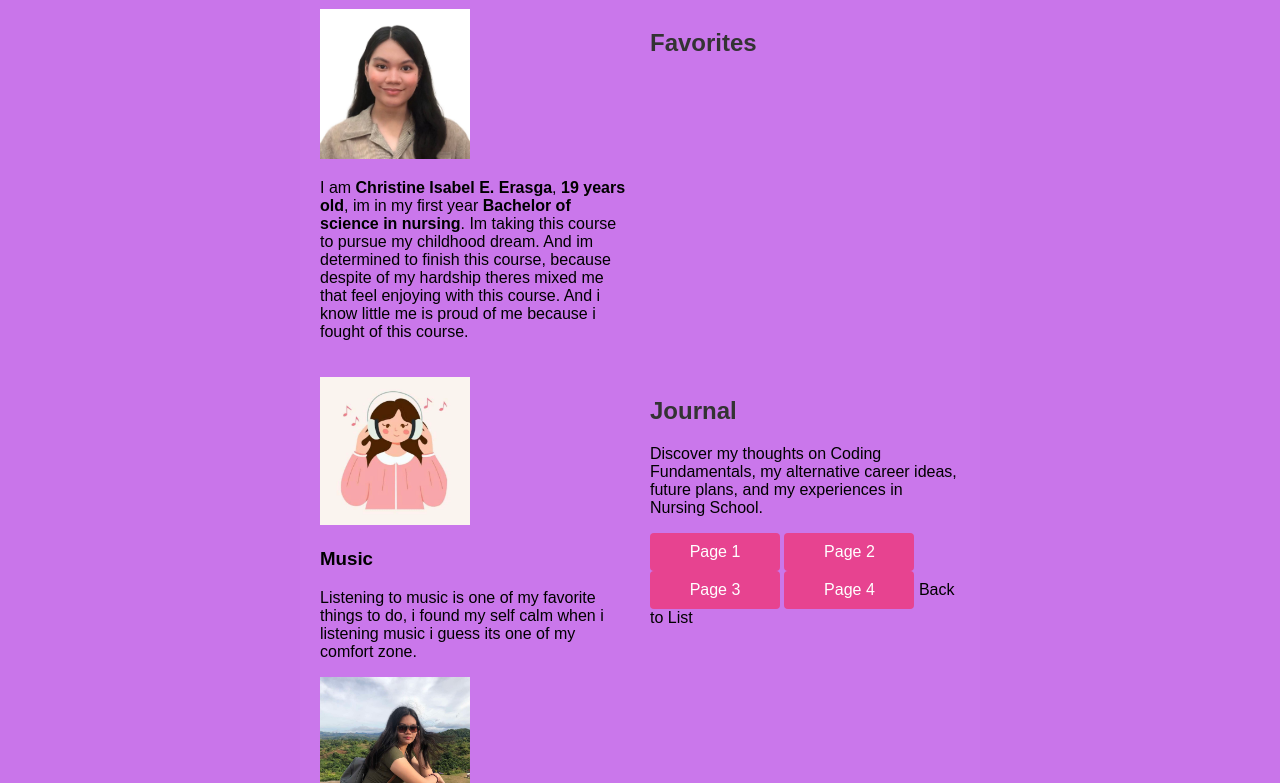
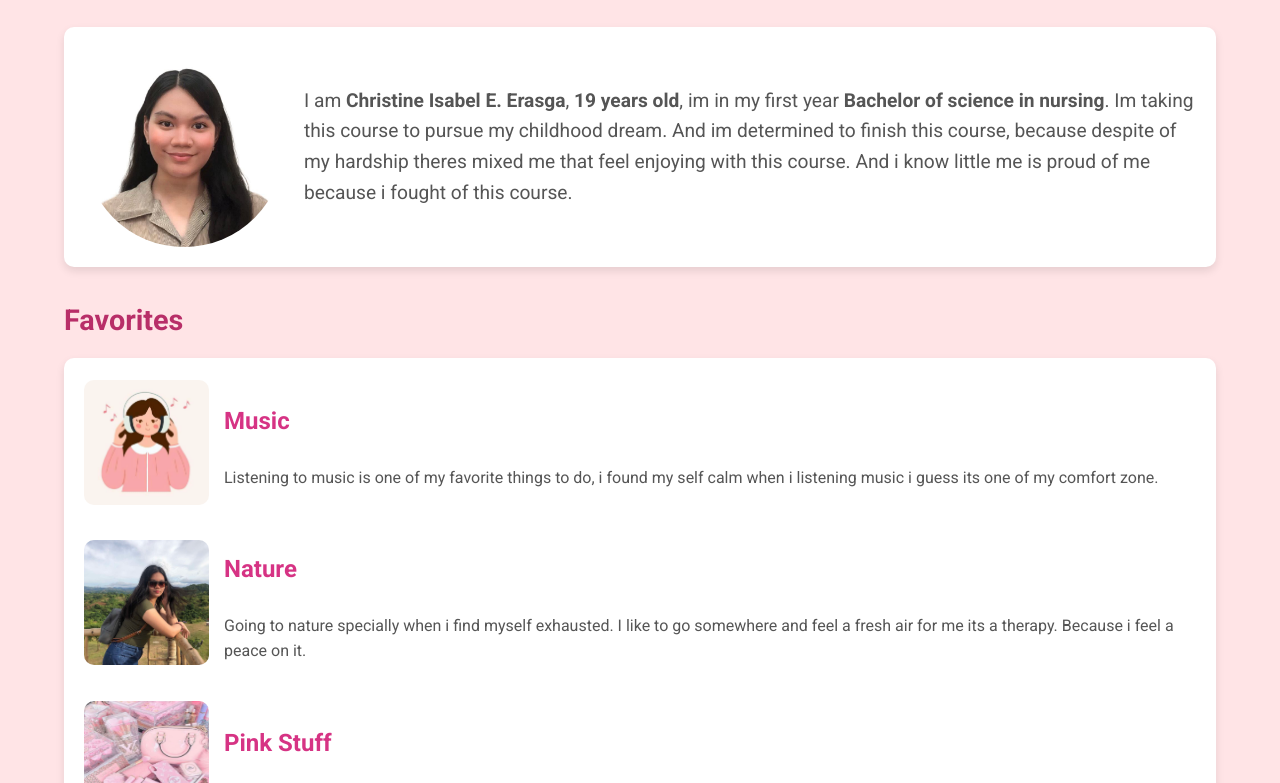
Before and after one commit to LeeannJames/The-Code-Crafters, a plain HTML site: page Profiles/Erasga, Christine Isabel/Profile Page.html in a window 1280 px wide. Shown: the part 148-931 px from the top of the page. Drawn offline with Linux system fonts and the light colour scheme; files that its build step writes are made by us from their sources.

Commit message:
Update Profile Page.html

```diff
--- a/Profiles/Erasga, Christine Isabel/Profile Page.html
+++ b/Profiles/Erasga, Christine Isabel/Profile Page.html
@@ -1,173 +1,164 @@
-<!DOCTYPE html>
-<html lang="en">
+<!DOCTYPE html> <html lang="en">
 <head>
 <meta charset="UTF-8" />
-    <meta name="viewport" content="width=device-width, initial-scale=1.0" />
-    <link rel="stylesheet" href="style.css" />
-    <title>My Profile Page</title>
+<meta name="viewport" content="width=device-width, initial-scale=1.0" /> <title>My Profile Page</title>
+<style>
+@import url("https://fonts.googleapis.com/css2?family=Roboto:wght@400;700&display=swap");
+body {
+font-family: "Roboto", sans-serif; margin: 0;
+padding: 0;
+line-height: 1.6; background-color: #ffe4e6; color: #333;
+} .container {
+width: 90%; max-width: 1200px; margin: 20px auto;
+} .header {
+text-align: center;
+margin-bottom: 30px; }
+.header h1 { font-size: 2.5rem; color: #d63384; margin: 0;
+} h2 {
+font-size: 1.8rem; color: #b82e68; margin-bottom: 15px;
+}
+.profile, .favorites, .journal {
+background-color: #fff;
+border-radius: 10px;
+padding: 20px;
+box-shadow: 0 4px 8px rgba(0, 0, 0, 0.1); margin-bottom: 30px;
+} .profile {
+display: flex; align-items: center; justify-content: start;
+
+ flex-wrap: nowrap;
+margin-bottom: 30px;
+background-color: #fff;
+padding: 20px;
+border-radius: 10px;
+box-shadow: 0 4px 8px rgba(0, 0, 0, 0.1);
+}
+.profile img {
+width: 200px; height: 200px; border-radius: 50%; margin-right: 20px; flex-shrink: 0;
+}
+.profile-description { flex: 1;
+font-size: 1.2rem; color: #555;
+}
+.favorites .favorite-item { display: flex; align-items: center; margin-bottom: 20px;
+}
+.favorites .favorite-item img {
+width: 125px; height: 125px; border-radius: 10px; margin-right: 15px;
+}
+.favorites .favorite-description h3 {
+font-size: 1.5rem;
+color: #d63384; }
+.favorites .favorite-description p { font-size: 1rem;
+color: #555;
+} .journal {
+text-align: center; }
+.journal img {
+width: 250px; height: 250px; border-radius: 10px; margin-right: 15px;
+
+ }
+.journal button {
+background-color: #d63384; color: #fff;
+border: none;
+padding: 10px 20px; font-size: 16px; border-radius: 5px;
+cursor: pointer;
+transition: all 0.3s ease; }
+.journal button:hover { background-color: #b82e68;
+}
+.journal p {
+margin-bottom: 15px; font-size: 1.1rem; color: #555;
+}
+@media (max-width: 768px) {
+.profile,
+.favorites .favorite-item {
+flex-direction: row;
+text-align: center; }
+.profile img,
+.favorites .favorite-item img {
+margin-bottom: 15px; }
+} </style>
 <script>
 function changeContent(content) {
-        document.getElementById("journal-content").innerHTML = content;
-      }
-    </script>
-  </head>
-  <body>
-    <div class="container">
-      <div class="header">
-        <h1>Welcome to My Profile Page!</h1>
-      </div>
-
-      <h2>About Me</h2>
-      <div class="profile">
-        <img src="profile page .jpg" alt="height=300px" width="150px">
-        <div class="profile-description">
+document.getElementById("journal-content").innerHTML = content; }
+</script> </head> <body>
+<div class="container"> <div class="header">
+<h1>Welcome to My Profile Page!</h1> </div>
+<h2>About Me</h2> <div class="profile">
+<img src="../../Profile Images/Erasga.jpg" alt="Author's Picture" /> <div class="profile-description">
 <p>
 I am <b>Christine Isabel E. Erasga</b>, <b>19 years old</b>, im in
-            my first year <b>Bachelor of science in nursing</b>. Im taking this
-            course to pursue my childhood dream. And im determined to finish
-            this course, because despite of my hardship theres mixed me that
-            feel enjoying with this course. And i know little me is proud of me
-            because i fought of this course.
-          </p>
+
+ my first year <b>Bachelor of science in nursing</b>. Im taking this course to pursue my childhood dream. And im determined to finish this course, because despite of my hardship theres mixed me that feel enjoying with this course. And i know little me is proud of me because i fought of this course.
+</p> </div>
 </div>
+<h2>Favorites</h2> <div class="favorites">
+<div class="favorite-item">
+<img src="../Erasga, Christine Isabel/sa listening music.jpg" alt="Music" /> <div class="favorite-description">
+<h3>Music</h3> <p>
+Listening to music is one of my favorite things to do, i found my self calm when i listening music i guess its one of my comfort zone.
+</p> </div>
 </div>
-
-      <h2>Favorites</h2>
-      <div class="favorites">
 <div class="favorite-item">
-          <img src="sa listening music.jpg" alt="height=300px" width="150px">
-          <div class="favorite-description">
-            <h3>Music</h3>
-            <p>
-              Listening to music is one of my favorite things to do, i found my
-              self calm when i listening music i guess its one of my comfort
-              zone.
-            </p>
+<img src="../Erasga, Christine Isabel/sa seeing nature.jpg" alt="Nature" /> <div class="favorite-description">
+<h3>Nature</h3> <p>
+Going to nature specially when i find myself exhausted. I like to go somewhere and feel a fresh air for me its a therapy. Because i feel a peace on it.
+</p> </div>
 </div>
-        </div>
-
 <div class="favorite-item">
-          <img src="sa seeing nature.jpg" alt="height=300px" width="150px">
-          <div class="favorite-description">
-            <h3>Nature</h3>
-            <p>
-              Going to nature specially when i find myself exhausted. I like to
-              go somewhere and feel a fresh air for me its a therapy. Because i
-              feel a peace on it.
-            </p>
-          </div>
-        </div>
-
-        <div class="favorite-item">
-          <img src="sa pink stuff.jpg" alt="height=300px" width="150px">
-          <div class="favorite-description">
+<img src="../Erasga, Christine Isabel/sa pink stuff.jpg" alt="Pink Stuff" /> <div class="favorite-description">
 <h3>Pink Stuff</h3>
-            <p>Seeing pink things always brings a smile to my face.</p>
-          </div>
-        </div>
-      </div>
-
-      <div class="journal">
-        <h2>Journal</h2>
+<p>Seeing pink things always brings a smile to my face.</p> </div>
+</div> </div>
+<div class="journal"> <h2>Journal</h2>
 <div id="journal-content">
 <p>
 Discover my thoughts on Coding Fundamentals, my alternative career
-            ideas, future plans, and my experiences in Nursing School.
-          </p>
+
+ ideas, future plans, and my experiences in Nursing School. </p>
 </div>
 <div class="buttons">
-          <button onclick="changeContent(codingFundamentals)">Page 1</button>
-          <button onclick="changeContent(notNursing)">Page 2</button>
+<button onclick="changeContent(codingFundamentals)">Page 1</button> <button onclick="changeContent(notNursing)">Page 2</button>
 <button onclick="changeContent(futurePlans)">Page 3</button>
 <button onclick="changeContent(nursing)">Page 4</button>
-          <a href="../../profilelist.html" class="buttons">Back to List</a>
-          <br><br>
-
+</div> </div>
 </div>
-      </div>
-    </div>
-
 <script>
 const codingFundamentals = `
-        <h2>What I Learned in the Coding Fundamental Subject</h2>
-        <p>
-          What I learn in Coding Fundamentals is to have a lot of patience in
-          every code. (Kidding aside.) Knowledge that you will learn in every
-          code in a computer is a big advantage. I learn that everything you see
-          on each side of the computer has a meaning and that each word in the
-          search list has a name that you can call. That HTML, CSS, and other
-          code has advantages for us that maybe we can use in the future. We
-          can't say that we are nursing students; we don't need this to study.
-          But it's a big no. We study coding because it's crucial. We never know
-          that what if? We can use this in the future. Maybe it's a little hard
-          for me to understand each code in this subject, especially for me; it
-          needs a maximum amount of time to create a code, to create a website.
-          I'm not familiar with each code. I need to understand more about the
-          real advantages and importance of this subject. And I'm willing to
-          learn more.
-        </p>
+<h2>What I Learned in the Coding Fundamental Subject</h2> <p>
+What I learn in Coding Fundamentals is to have a lot of patience in every code. (Kidding aside.) Knowledge that you will learn in every code in a computer is a big advantage. I learn that everything you see on each side of the computer has a meaning and that each word in the search list has a name that you can call. That HTML, CSS, and other code has advantages for us that maybe we can use in the future. We can't say that we are nursing students; we don't need this to study.
+But it's a big no. We study coding because it's crucial. We never know that what if? We can use this in the future. Maybe it's a little hard
+for me to understand each code in this subject, especially for me; it needs a maximum amount of time to create a code, to create a website. I'm not familiar with each code. I need to understand more about the real advantages and importance of this subject. And I'm willing to
+learn more. </p>
 `;
-
 const notNursing = `
-        <img src="what i am if im not a nursing.jpg" alt="height=300px" width="150px" />
-        <div class="profile-description">
-          <h2>What I am if I'm not a nursing student</h2>
-          <p>
+<img src="../Erasga, Christine Isabel/what i am if im not a nursing.jpg" alt="ID" /> <div class="profile-description">
+<h2>What I am if I'm not a nursing student</h2> <p>
 Hindi ako papayag, ipipilit ang BS Nursing. (Kidding aside.) If I am
-            not here in this course, I am pursuing a BS Biology Course. I know
-            everyone in you was confused. This is my second course I have taken.
-            If I continue pursuing BS Biology, I am now in my second year of
-            college. But dahil sa kakulitan ko at paglaban sa gusto kong tahakin
-            landas, ako ngayon ay nasa kurso na aking pinangarap. Success naman
-            ang paglaban ko. Sabi nga nila, if you like, you will fight for it.
+not here in this course, I am pursuing a BS Biology Course. I know everyone in you was confused. This is my second course I have taken.
+If I continue pursuing BS Biology, I am now in my second year of college. But dahil sa kakulitan ko at paglaban sa gusto kong tahakin landas, ako ngayon ay nasa kurso na aking pinangarap. Success naman ang paglaban ko. Sabi nga nila, if you like, you will fight for it.
 And that's actually what I did. My life in biology is actually happy
 and exciting because I met a friend that made my first year of
 college memorable, and they actually colored my life. But thats not.
 I really like talaga; even I encourage myself to hug that course.
-            But even now I'm in my dream course. A half of me is a little bit
-            broken for missing my first ever college friend. It's so different
-            from now. It's so far from now. But its really fine because im now
-            ỉn reality a reality of chasing my dream. And I know my BS Biology
-            friend is actually happy to also be chasing their dreams.
-          </p>
-        </div>
+
+ But even now I'm in my dream course. A half of me is a little bit broken for missing my first ever college friend. It's so different from now. It's so far from now. But its really fine because im now ỉn reality a reality of chasing my dream. And I know my BS Biology friend is actually happy to also be chasing their dreams.
+</p> </div>
 `;
-
-      const futurePlans = `
-        <h2>My Future Plans</h2>
-        <p>
+const futurePlans = ` <h2>My Future Plans</h2> <p>
 Since I was a kid, I dreamed to become in a medical field. A doctor
 with a specialization in pediatrics or cardiology. That's why I'm
 taking a nursing course. And I already plan what I'll do after I
 graduate with this course. Since going to a medicine school is a
 conflict because I have a little brother that I want to support
-          someday to also help my parents, and especially you need a lot of
-          money to study in a medicine school. I plan to use my nursing skills
-          and to be a nurse, because even though I can't pursue by stepping time
-          to be a doctor, it's really fine because I'm still in the medical
-          field, my dream passion. And I will save enough money to support my
-          studies to achieve my dream of becoming a doctor. I know there's a
-          time for that; time will take time. Life is not a race.
-        </p>
-      `;
-
+someday to also help my parents, and especially you need a lot of money to study in a medicine school. I plan to use my nursing skills
+and to be a nurse, because even though I can't pursue by stepping time to be a doctor, it's really fine because I'm still in the medical
+field, my dream passion. And I will save enough money to support my studies to achieve my dream of becoming a doctor. I know there's a time for that; time will take time. Life is not a race.
+</p> `;
 const nursing = `
-        <h2>As a Nursing Student</h2>
-        <p>
-          What I learned in nursing school is to build a strong personality and
-          especially a presence of mind; you need to carry it every day. Because
-          you're saving someone else's life. And of the most importance is being
-          an independent person, because you're able to stand on your own when
-          you care for a patient. I realize every subject I have taken in
+<h2>As a Nursing Student</h2> <p>
+What I learned in nursing school is to build a strong personality and especially a presence of mind; you need to carry it every day. Because you're saving someone else's life. And of the most importance is being an independent person, because you're able to stand on your own when you care for a patient. I realize every subject I have taken in
 nursing school is very crucial because it points to someone else's
 life, and it was very serious when it was talked about. You need to
-          focus and learn it anyway. You need to love your course deeply because
-          it will lead you to be more knowledgeable than you'll expect. And I
+focus and learn it anyway. You need to love your course deeply because it will lead you to be more knowledgeable than you'll expect. And I
 want to learn more in this course about disease, about first aid and
-          more to save and to help someone sick. I want to be a part of people
-          that help someone who needs help.
-        </p>
-      `;
-    </script>
-  </body>
+more to save and to help someone sick. I want to be a part of people that help someone who needs help.
+</p> `;
+</script> </body>
 </html>
```
Lines whose indentation alone changed are shown as unchanged.
